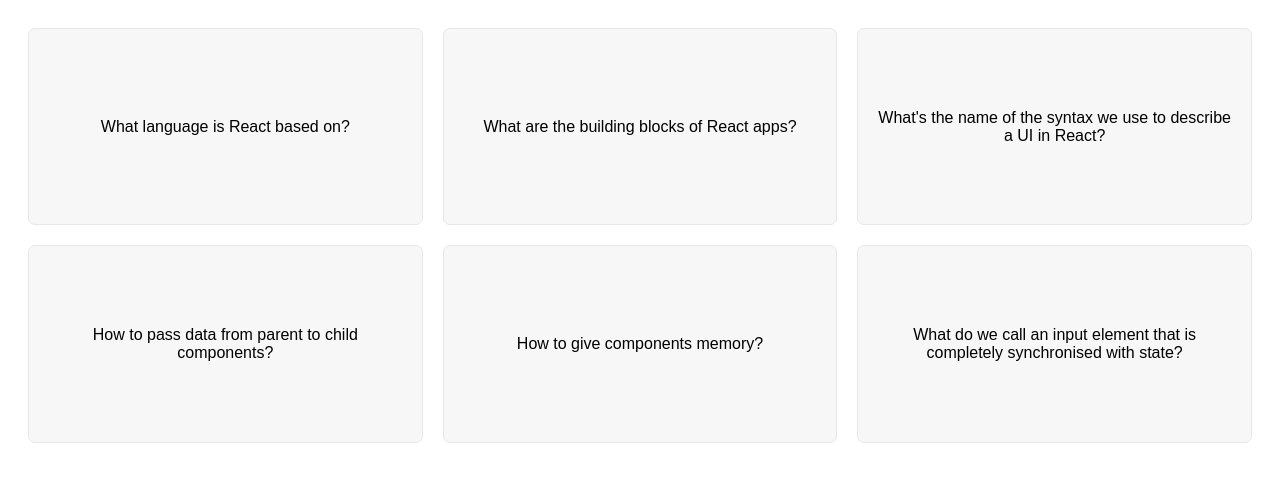
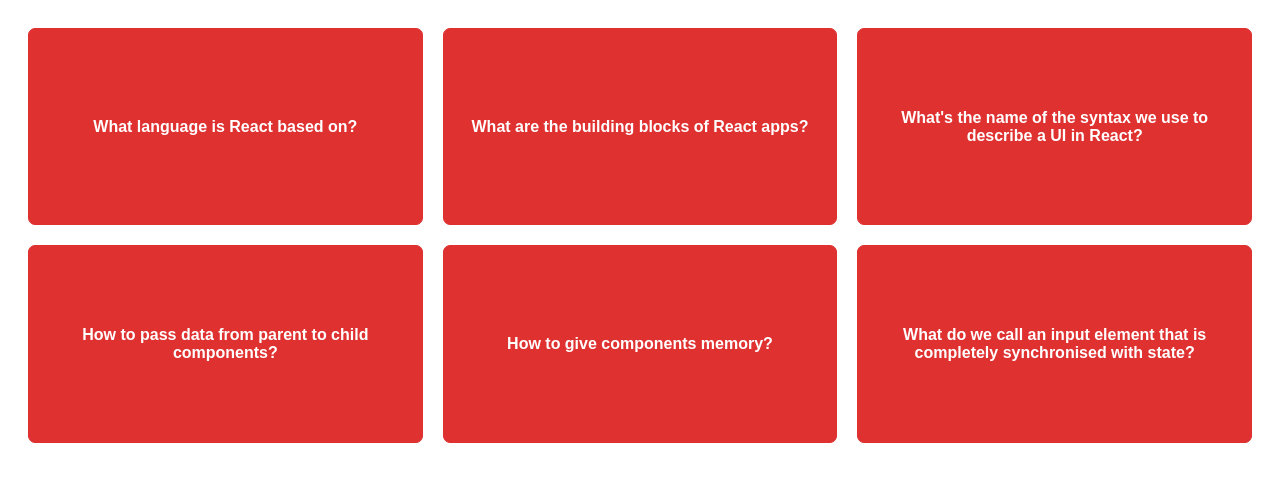
Before and after one commit to Rudransh-Singh-Athwal/Flash-Cards, a React (Vite) app: page / in a window 1280 px wide. Shown: the top 482 px of the page. Built offline with nearby package versions, Linux system fonts and the light colour scheme.

Commit message:
added selected class

```diff
--- a/src/App.jsx
+++ b/src/App.jsx
@@ -44,7 +44,7 @@
   return (
     <div className="flashcards">
       {questions.map((el) => (
-        <div key={el.id}>
+        <div key={el.id} className="selected">
           <p>{el.question}</p>
         </div>
       ))}
--- a/src/index.css
+++ b/src/index.css
@@ -25,3 +25,10 @@
   padding: 20px;
   cursor: pointer;
 }
+
+div.selected {
+  border: 1px solid #e03131;
+  background-color: #e03131;
+  color: #fff;
+  font-weight: bold;
+}
```
